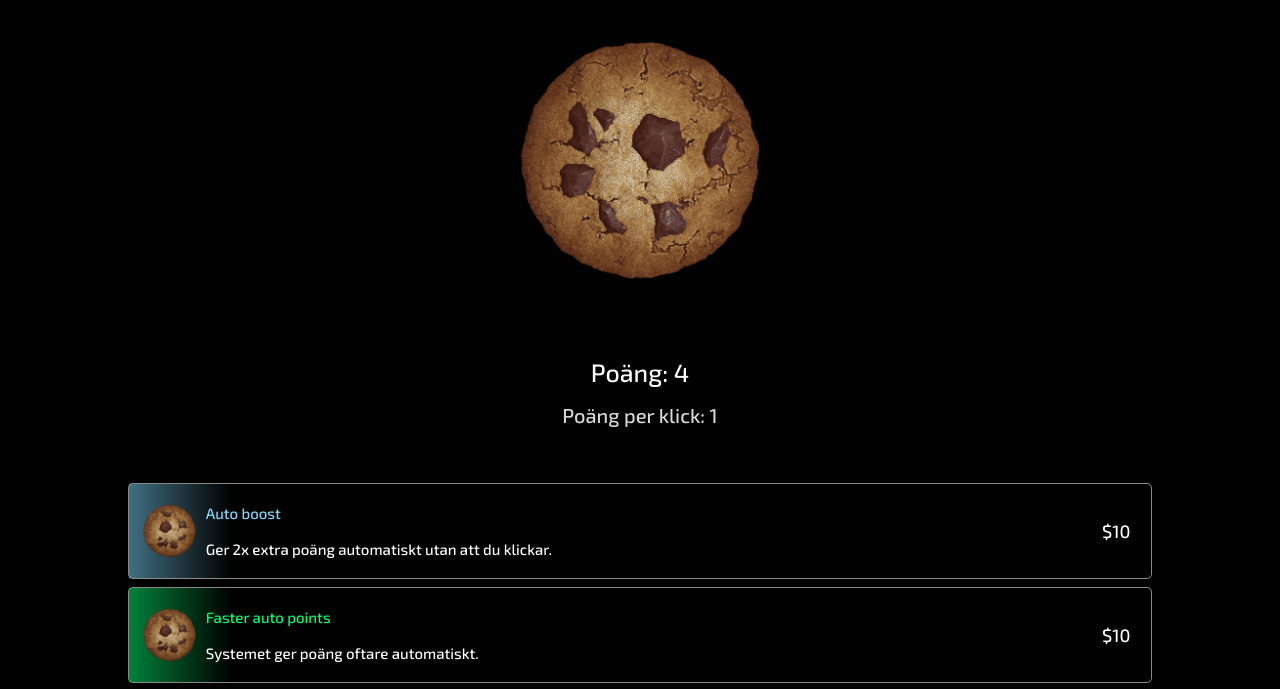
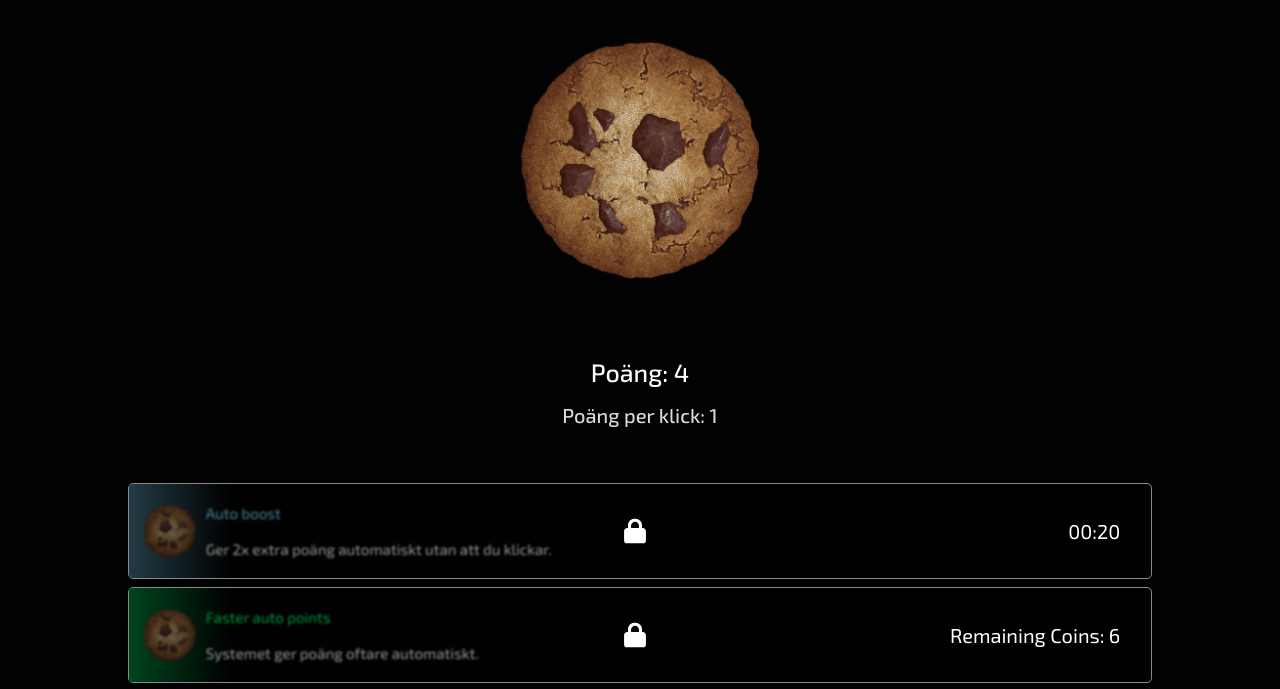
Before and after one commit to efefishekqiu-lbs/cookie-clicker, a plain HTML site: page index.html in a window 1280 px wide. Shown: the part 93-782 px from the top of the page. Drawn offline with nearby package versions, Linux system fonts and the light colour scheme; some packages are replaced by stand-ins of ours; a script that the page names is missing; a web font is replaced by a local one.

Commit message:
nya unlock funktioner

```diff
--- a/script.js
+++ b/script.js
@@ -9,7 +9,11 @@ let boosts = {
       isIntervalType: true,
       status: false,
       value: 10,
-      color: "#7FDBFF"
+      color: "#7FDBFF",
+      unlockType: {
+         type: "timer",
+         time: "25s",
+      },
    },
    ["interval-boost"]: {
       label: "Faster auto points",
@@ -17,15 +21,23 @@ let boosts = {
       isIntervalType: true,
       status: false,
       value: 10,
-      color: "#01FF70"
+      color: "#01FF70",
+      unlockType: {
+         type: "points",
+         minimum: 10,
+      },
    },
    ["click-boost"]: {
       label: "Click boost 2x",
-      description: "Ger dubbla poäng varje gång du klickar.",
+      description: "Ger dubbelt poäng varje gång du klickar.",
       isIntervalType: false,
       status: false,
       value: 5,
-      color: "#39CCCC"
+      color: "#39CCCC",
+      unlockType: {
+         type: "points",
+         minimum: 40,
+      },
    },
    ["mega-click-boost"]: {
       label: "Mega click boost 3x",
@@ -33,20 +45,83 @@ let boosts = {
       isIntervalType: false,
       status: false,
       value: 20,
-      color: "#FFDC00"
+      color: "#FFDC00",
+      unlockType: {
+         type: "timer",
+         time: "2min",
+      },
    },
+}
+
+// Denna funktionen skapar en interval beroende på id och kollar om current points blir mer en minimum requiered poäng och den startar callbackken för vidare dom ändringarna
+let requierementCheckIntervals = {}
+function addPointRequirement(element, id, minimum, callback) {
+   requierementCheckIntervals[id] = setInterval(() => {
+      if (currentPoint >= minimum) {
+         if (callback) {
+            callback()
+         }
+         clearInterval(requierementCheckIntervals[id])
+         requierementCheckIntervals[id] = null;
+      }
+      $(element).text("Remaining Coins: "+ (minimum - currentPoint))
+   }, 100);
+}
+
+// Det är en funktion som jag tåg från google jag ändra den lite för jquery och jag gjorde att det fungerar korrekt, den skapar en timer på spesifik elementet och när den är klar så den har samma callback system som addPointRequirement funktionen
+function startTimer(element, duration, callback) {
+   let ms = parseDuration(duration);
+   let endTime = Date.now() + ms;
+   function update() {
+      let remaining = endTime - Date.now();
+      if (remaining <= 0) {
+          $(element).text("00:00");
+          if (callback) callback();
+          return;
+      }
+      let seconds = Math.floor(remaining / 1000);
+      let minutes = Math.floor(seconds / 60);
+      seconds = seconds % 60;
+      $(element).text(
+         String(minutes).padStart(2, '0') + ":" +
+         String(seconds).padStart(2, '0')
+      );
+      requestAnimationFrame(update);
+   }
+   update();
+}
+function parseDuration(str) {
+   str = str.toLowerCase().trim();
+   if (str.endsWith("ms")) return parseInt(str);
+   if (str.endsWith("s")) return parseInt(str) * 1000;
+   if (str.endsWith("m") || str.endsWith("min")) return parseInt(str) * 60000;
+   return parseInt(str);
 }
 
 function updateCoins() {
    $(".coin").html("$"+currentCoin)
 }
 
+function setStatusOfFeature(id, status) {
+   if (boosts[id]) {
+      boosts[id].locked = status
+      if (status == true) {
+         $(`.boosts-container-boost[data-id="${id}"]`).find(".lock").show()
+         $(`.boosts-container-boost[data-id="${id}"]`).find("h3").hide()
+      } else {
+         $(`.boosts-container-boost[data-id="${id}"]`).find(".lock").hide()
+         $(`.boosts-container-boost[data-id="${id}"]`).find("h3").show()
+      }
+   }
+}
+
 // Här lägger jag dinamiskt nya elementer för boosts och skapar första default intervallen som körs direkt och skapar en interval som ger coins varje 2 sekunder automatisk random. minst 1 och max 4 coins ger den
 $(document).ready(function() {
    $(".boosts-container").empty()
    $.each(boosts, function(k, v) {
+      boosts[k].locked = false;
       $(".boosts-container").append(`
-         <div class="boosts-container-boost opacityLow" data-id="${k}">
+         <div class="boosts-container-boost" data-id="${k}">
             <div class="rarity-shadow" style="
               background: linear-gradient(
                 to right,
@@ -58,8 +133,26 @@ $(document).ready(function() {
             <h1 style="color: ${v.color}">${v.label}</h1>
             <h2>${v.description}</h2>
             <h3>$${v.value}</h3>
+            <div class="lock">
+               <span class="timer"></span>
+               <svg class="lock-icon" stroke="currentColor" fill="currentColor" stroke-width="0" viewBox="0 0 448 512" height="1em" width="1em" xmlns="http://www.w3.org/2000/svg"><path d="M144 144l0 48 160 0 0-48c0-44.2-35.8-80-80-80s-80 35.8-80 80zM80 192l0-48C80 64.5 144.5 0 224 0s144 64.5 144 144l0 48 16 0c35.3 0 64 28.7 64 64l0 192c0 35.3-28.7 64-64 64L64 512c-35.3 0-64-28.7-64-64L0 256c0-35.3 28.7-64 64-64l16 0z"></path></svg>
+            </div>
          </div>
       `)
+      setTimeout(() => {
+         // Här lockar jag alla elementer och sedan jag kollar hur man ska unlocka dem och lägger callbacks
+         setStatusOfFeature(k, true)
+         if (v.unlockType.type == "timer") {
+            startTimer($(`.boosts-container-boost[data-id="${k}"]`).find(".lock").find(".timer"), v.unlockType.time, function() {
+               setStatusOfFeature(k, false)
+            })
+         }
+         if (v.unlockType.type == "points") {
+            addPointRequirement($(`.boosts-container-boost[data-id="${k}"]`).find(".lock").find(".timer"), k, v.unlockType.minimum, function() {
+               setStatusOfFeature(k, false)
+            })
+         }
+      }, 100);
    })
    setTimeout(() => {
       createInterval()
@@ -73,7 +166,7 @@ $(document).ready(function() {
 // Det är en funktion för att skapa en ny interval med mindre tid för en boost och jag ändrar per click point baserad på om boosten är aktiverad eller inte
 function newBuy(type) {
    $(`.boosts-container-boost[data-id="${type}"]>h3`).html(`<svg style="color: #01FF70 !important; font-size: 23px !important;" stroke="currentColor" fill="currentColor" stroke-width="0" viewBox="0 0 448 512" height="1em" width="1em" xmlns="http://www.w3.org/2000/svg"><path d="M438.6 105.4c12.5 12.5 12.5 32.8 0 45.3l-256 256c-12.5 12.5-32.8 12.5-45.3 0l-128-128c-12.5-12.5-12.5-32.8 0-45.3s32.8-12.5 45.3 0L160 338.7 393.4 105.4c12.5-12.5 32.8-12.5 45.3 0z"></path></svg>`)
-   $(`.boosts-container-boost[data-id="${type}"]`).css("opacity", "60%").css("pointer-events", "none")
+   $(`.boosts-container-boost[data-id="${type}"]`).css("opacity", "60%").css("pointer-events", "none").css("transform", "scale(0.98A)")
    if (type == "interval-boost") {
       createInterval()
    }
@@ -93,6 +186,9 @@ $(document).on("click", ".boosts-container-boost", function () {
    if (boosts[type]) {
       let selectedData = boosts[type];
       if (selectedData.status == true) {
+         return
+      }
+      if (selectedData.locked == true) {
          return
       }
       Swal.fire({
--- a/style.css
+++ b/style.css
@@ -162,6 +162,44 @@ body {
   border: 1px solid #ffffff89;
   border-radius: 5px;
   margin-bottom: 1vh;
+  transition: all ease-in 90ms;
+  z-index: 9999;
+  cursor: pointer;
+}
+
+.boosts-container-boost:not(:has(.lock)):hover {
+  opacity: 70%;
+}
+
+.lock {
+  position: absolute;
+  top: 0;
+  left: 0;
+  width: 99%;
+  height: 100%;
+  z-index: 999999;
+  background-color: rgba(0, 0, 0, 0.468);
+  backdrop-filter: blur(1px);
+  pointer-events: none;
+}
+
+.lock-icon {
+  position: absolute;
+  top: 50%;
+  left: 50%;
+  transform: translate(-50%, -50%);
+  width: max-content;
+  color: #fff;
+  font-size: 25px;
+}
+
+.lock .timer {
+  position: absolute;
+  top: 50%;
+  right: 1.6vw;
+  color: #fff;
+  transform: translate(0, -50%);
+  font-size: 20px;
 }
 
 .boosts-container-boost>img {
```
